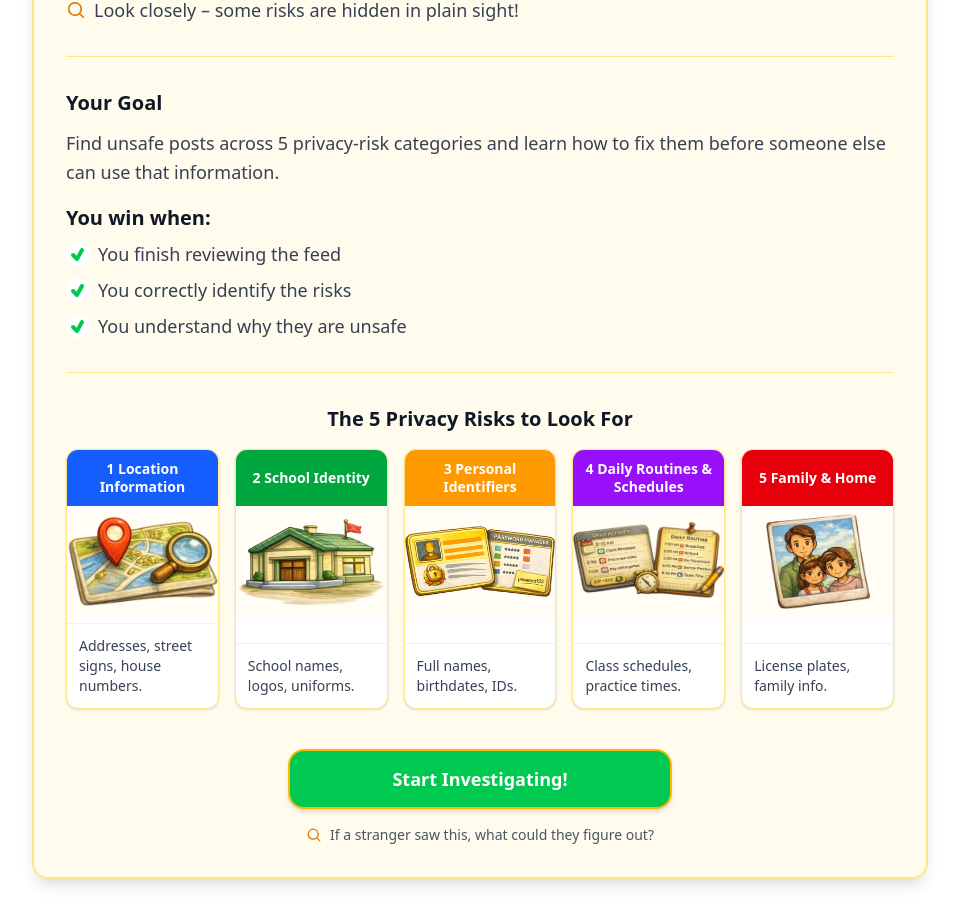
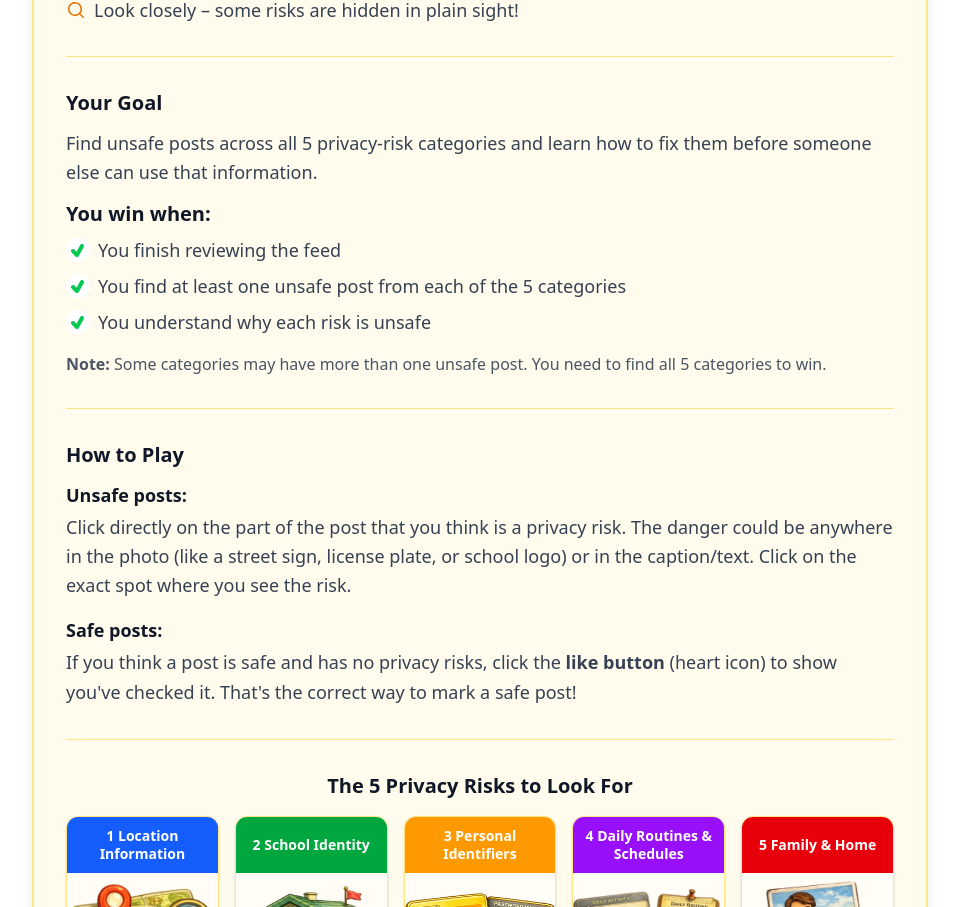
Before and after one commit to minmin1805/Digital-Footprint-Game, a React (Vite) app in the folder frontend/: page /instructions in a window 1280 px wide. Shown: the part 355-1262 px from the top of the page, without its empty margins (160-1119 px from the left). Built offline with nearby package versions, Linux system fonts and the light colour scheme; no server answers.

Commit message:
add more instructions to the instructionpage

```diff
--- a/frontend/src/pages/InstructionPage.jsx
+++ b/frontend/src/pages/InstructionPage.jsx
@@ -104,16 +104,16 @@ export default function InstructionPage() {
           {/* Your Goal */}
           <div>
             <h2 className="text-xl font-bold text-gray-900 mb-3">Your Goal</h2>
-            <p className="text-gray-700 leading-relaxed mb-4 text-lg">
-              Find unsafe posts across 5 privacy-risk categories and learn how
-              to fix them before someone else can use that information.
+            <p className="text-gray-700 leading-relaxed mb-3 text-lg">
+              Find unsafe posts across all 5 privacy-risk categories and learn
+              how to fix them before someone else can use that information.
             </p>
             <p className="font-bold text-gray-900 mb-2 text-xl">You win when:</p>
-            <ul className="space-y-2">
+            <ul className="space-y-2 mb-4">
               {[
                 "You finish reviewing the feed",
-                "You correctly identify the risks",
-                "You understand why they are unsafe",
+                "You find at least one unsafe post from each of the 5 categories",
+                "You understand why each risk is unsafe",
               ].map((item) => (
                 <li key={item} className="flex items-center gap-2">
                   <TiTick className="w-6 h-6 text-green-500 shrink-0 rounded-full bg-white" />
@@ -121,6 +121,30 @@ export default function InstructionPage() {
                 </li>
               ))}
             </ul>
+            <p className="text-gray-600 text-base">
+              <strong>Note:</strong> Some categories may have more than one unsafe post. You need to find all 5 categories to win.
+            </p>
+          </div>
+
+          <hr className="border-amber-200" />
+
+          {/* How to Play */}
+          <div>
+            <h2 className="text-xl font-bold text-gray-900 mb-3">How to Play</h2>
+            <div className="space-y-4">
+              <div>
+                <p className="font-semibold text-gray-900 mb-1 text-lg">Unsafe posts:</p>
+                <p className="text-gray-700 leading-relaxed text-lg">
+                  Click directly on the part of the post that you think is a privacy risk. The danger could be anywhere in the photo (like a street sign, license plate, or school logo) or in the caption/text. Click on the exact spot where you see the risk.
+                </p>
+              </div>
+              <div>
+                <p className="font-semibold text-gray-900 mb-1 text-lg">Safe posts:</p>
+                <p className="text-gray-700 leading-relaxed text-lg">
+                  If you think a post is safe and has no privacy risks, click the <strong>like button</strong> (heart icon) to show you&apos;ve checked it. That&apos;s the correct way to mark a safe post!
+                </p>
+              </div>
+            </div>
           </div>
 
           <hr className="border-amber-200" />
```
